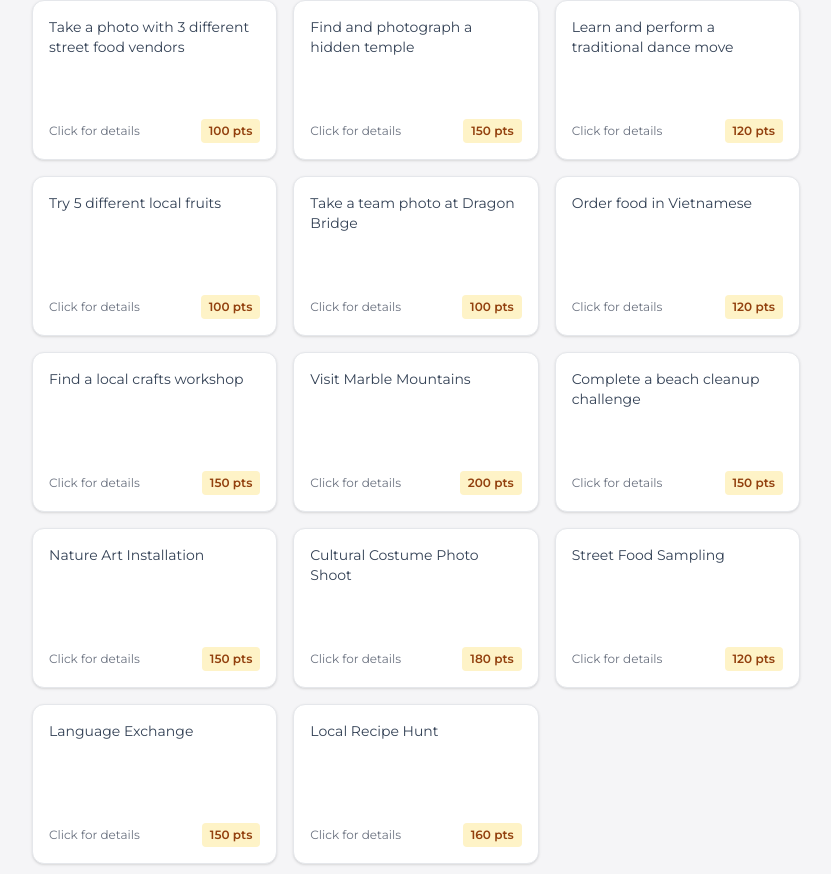
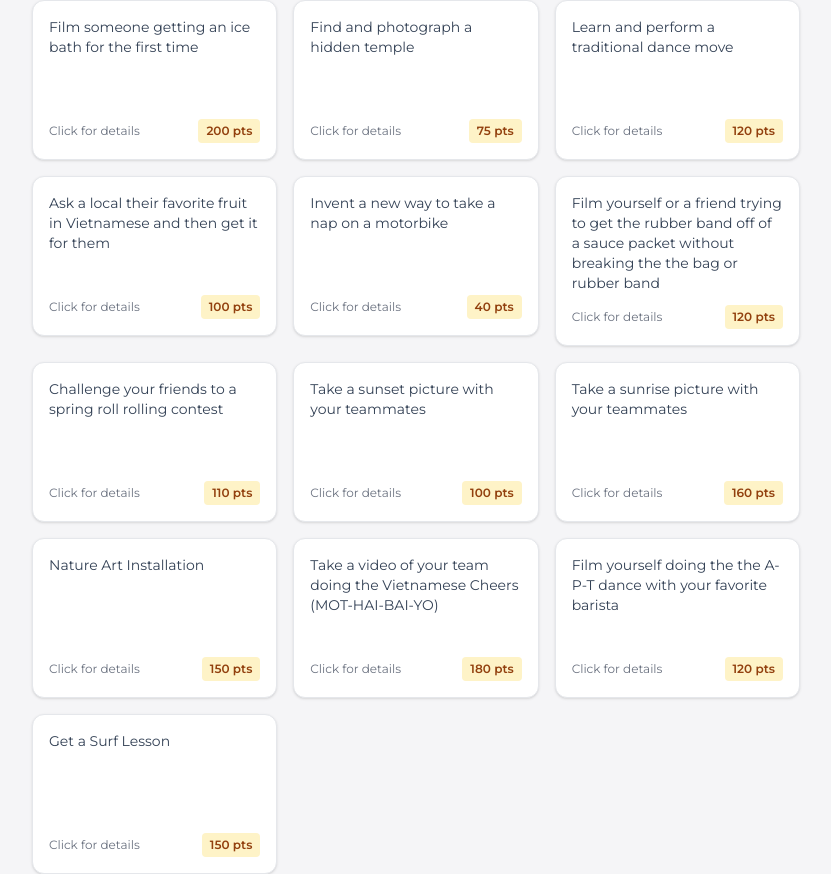
Before and after one commit to Aloha-Treasure-Hunt/Aloha-FE, a Next.js app: page /challenges in a window 1280 px wide. Shown: the part 539-1413 px from the top of the page, without its empty margins (224-1055 px from the left). Built offline with nearby package versions, Linux system fonts and the light colour scheme.

Commit message:
updated side  quests

```diff
--- a/app/challenges/page.tsx
+++ b/app/challenges/page.tsx
@@ -5,28 +5,26 @@ const CHALLENGES: Challenge[] = [
   // Original challenges
   {
     id: '1',
-    text: "Take a photo with 3 different street food vendors",
-    points: 100,
+    text: "Film someone getting an ice bath for the first time ",
+    points: 200,
     completed: false,
-    description: "Find and interact with local street food vendors around the city.",
+    description: "Get a friend to film you getting an ice bath for the first time or the other way around",
     requirements: [
-      "Photos with 3 different vendors",
-      "Try at least one item from each",
-      "Note the location",
-      "Tag the vendors if possible"
+      "Share the video on Instagram with #AVNTreasureHunt",
     ]
   },
   {
     id: '2',
     text: "Find and photograph a hidden temple",
-    points: 150,
+    points: 75,
     completed: false,
     description: "Discover one of Da Nang's lesser-known temples.",
     requirements: [
       "Find a temple off the tourist track",
       "Take artistic photos",
       "Learn about its history",
-      "Show respect to local customs"
+      "Bonus points for filming yourself or a friend lighting incense and saying a prayer +15",
+      "Share the video on Instagram with #AVNTreasureHunt"
     ]
   },
   {
@@ -39,85 +37,76 @@ const CHALLENGES: Challenge[] = [
       "Learn from locals",
       "Practice the moves",
       "Record a short performance",
-      "Share the experience"
+      "Share the video on Instagram with #AVNTreasureHunt"
     ]
   },
   {
     id: '4',
-    text: "Try 5 different local fruits",
+    text: "Ask a local their favorite fruit in Vietnamese and then get it for them",
     points: 100,
     completed: false,
     description: "Explore Vietnam's diverse fruit offerings.",
     requirements: [
-      "Visit local fruit markets",
-      "Try 5 unique fruits",
-      "Document each fruit",
-      "Rate your favorites"
+      "Learn the name of a fruit in Vietnamese or use your favorite translation app",
+      "Purchase fruit from a local vendor",
+      "Film the interaction",
+      "Share the video on Instagram with #AVNTreasureHunt"
     ]
   },
   {
     id: '5',
-    text: "Take a team photo at Dragon Bridge",
-    points: 100,
+    text: "Invent a new way to take a nap on a motorbike",
+    points: 40,
     completed: false,
-    description: "Capture your team's spirit at this iconic location.",
+    description: "Test your ingenuity and get creative with a motorbike nap",
     requirements: [
-      "Creative group pose",
-      "Include the dragon",
-      "Both day and night photos",
-      "Share the story"
+      "Film the interaction",
+      "Share the video on Instagram with #AVNTreasureHunt"
     ]
   },
   {
     id: '6',
-    text: "Order food in Vietnamese",
+    text: "Film yourself or a friend trying to get the rubber band off of a sauce packet without breaking the the bag or rubber band ",
     points: 120,
     completed: false,
-    description: "Practice your Vietnamese language skills.",
+    description: "Practice your Vietnamese survival skills.",
     requirements: [
-      "Learn basic food vocabulary",
-      "Order without English",
-      "Record the interaction",
-      "Thank the vendor in Vietnamese"
+      "Film the interaction",
+      "Share the video on Instagram with #AVNTreasureHunt"
     ]
   },
   {
     id: '7',
-    text: "Find a local crafts workshop",
-    points: 150,
+    text: "Challenge your friends to a spring roll rolling contest",
+    points: 110,
     completed: false,
-    description: "Discover traditional Vietnamese crafts.",
+    description: "Practice your spring roll rolling skills.",
     requirements: [
-      "Locate a workshop",
-      "Learn about the craft",
-      "Try making something",
-      "Document the process"
+      "Order some spring rolls or make your own",
+      "Film the interaction",
+      "Share the video on Instagram with #AVNTreasureHunt"
     ]
   },
   {
     id: '8',
-    text: "Visit Marble Mountains",
-    points: 200,
+    text: "Take a sunset picture with your teammates",
+    points: 100,
     completed: false,
-    description: "Explore this historic and spiritual site.",
+    description: "Capture the beauty of Da Nang's sunset.",
     requirements: [
-      "Climb to viewpoints",
-      "Visit caves",
-      "Learn about history",
-      "Respectful photography"
+      "Film the interaction",
+      "Share the video on Instagram with #AVNTreasureHunt"
     ]
   },
   {
     id: '9',
-    text: "Complete a beach cleanup challenge",
-    points: 150,
+    text: "Take a sunrise picture with your teammates",
+    points: 160,
     completed: false,
-    description: "Help keep Da Nang's beaches beautiful.",
+    description: "Capture the beauty of Da Nang's sunrise.",
     requirements: [
-      "30 minutes minimum",
-      "Sort recyclables",
-      "Document before/after",
-      "Inspire others to join"
+      "Film the interaction",
+      "Share the video on Instagram with #AVNTreasureHunt"
     ]
   },
   // New challenges
@@ -137,58 +126,38 @@ const CHALLENGES: Challenge[] = [
   },
   {
     id: '11',
-    text: "Cultural Costume Photo Shoot",
+    text: "Take a video of your team doing the Vietnamese Cheers (MOT-HAI-BAI-YO)",
     points: 180,
     completed: false,
-    description: "Find a local shop, rent traditional Vietnamese attire, and take creative photos.",
+    description: "Practice your Vietnamese cheers skills.",
     requirements: [
-      "Wear traditional Ao Dai",
-      "Visit iconic locations",
-      "Group photos in costume",
-      "Learn about the costume's history",
-      "Tag the rental shop"
+      "Film the interaction",
+      "Bonus points for doing a Boomerang +10",
+      "Share the video on Instagram with #AVNTreasureHunt"
     ]
   },
   {
     id: '12',
-    text: "Street Food Sampling",
+    text: "Film yourself doing the the A-P-T dance with your favorite barista",
     points: 120,
     completed: false,
-    description: "Try three different types of street food and document your experience.",
+    description: "Practice your dance skills and make a new memory",
     requirements: [
-      "Try 3 different dishes",
-      "Note dish names",
-      "Document flavors",
-      "Photo with vendors",
-      "Rate each dish"
+      "The APT dance was made popular by Rosie and Bruno Mars",
+      "Film the interaction",
+      "Share the video on Instagram with #AVNTreasureHunt"
     ]
   },
   {
     id: '13',
-    text: "Language Exchange",
+    text: "Get a Surf Lesson",
     points: 150,
     completed: false,
-    description: "Learn and practice five common Vietnamese phrases with locals.",
+    description: "Get some exercise and learn a new skill",
     requirements: [
-      "Learn 5 phrases",
-      "Practice with locals",
-      "Record short videos",
-      "Write down translations",
-      "Use in conversation"
-    ]
-  },
-  {
-    id: '14',
-    text: "Local Recipe Hunt",
-    points: 160,
-    completed: false,
-    description: "Visit a local market and learn a recipe from a vendor.",
-    requirements: [
-      "Find a local vendor",
-      "Get a recipe",
-      "Buy ingredients",
-      "Photo documentation",
-      "Write down recipe steps"
+      "Film the interaction",
+      "Bonus points for a Party Wave +30",
+      "Share the video on Instagram with #AVNTreasureHunt"
     ]
   }
 ]
```
